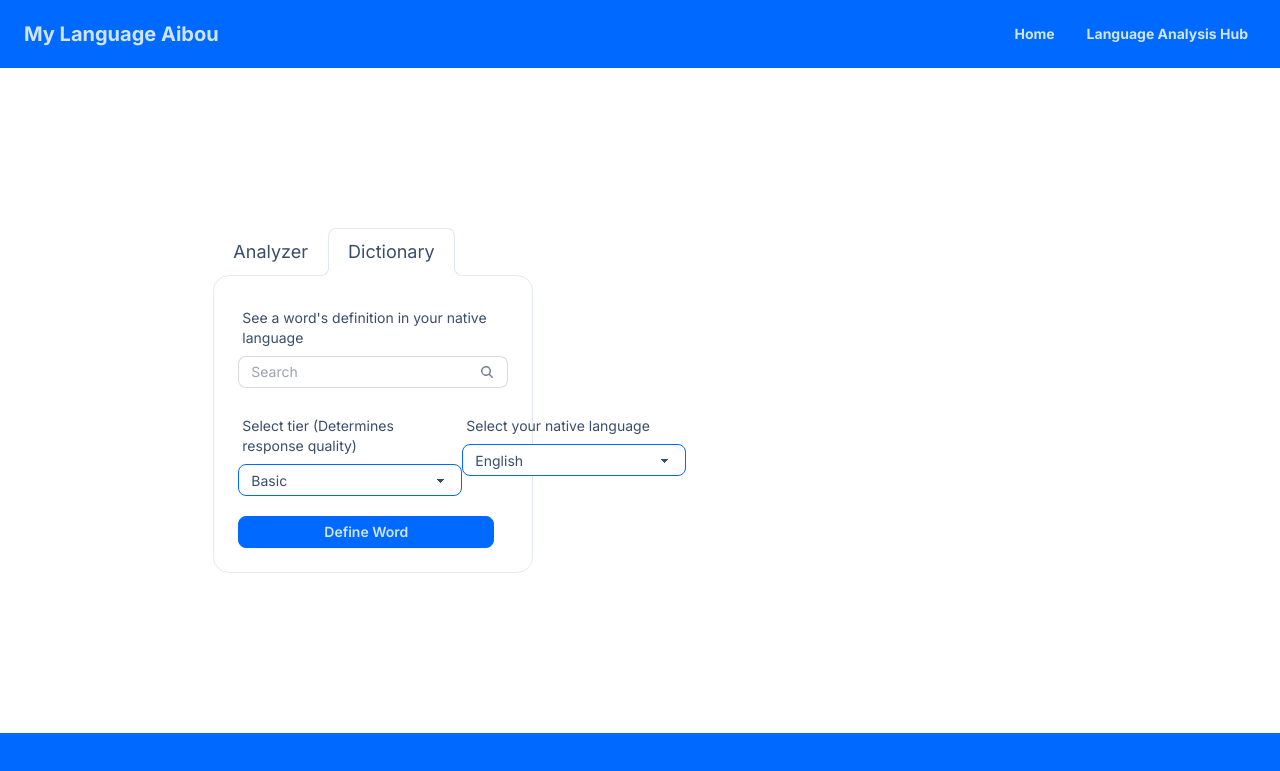
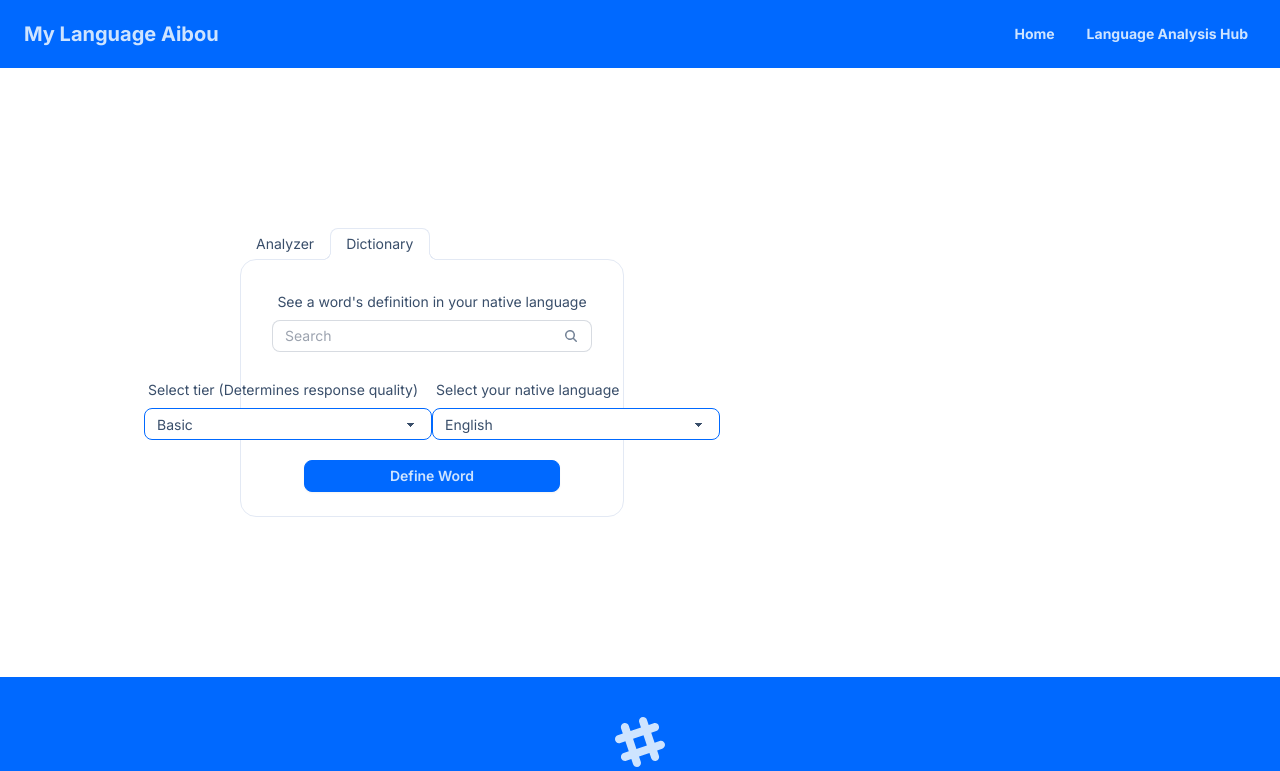
Before and after one commit to Lionel-Wilson/My-Language-Aibou, a Next.js app: page /search in a window 1280 px wide. Shown: the top 771 px of the page. Built offline with nearby package versions, Linux system fonts and the light colour scheme.

Commit message:
update css at 768px width

```diff
--- a/src/app/components/footer.tsx
+++ b/src/app/components/footer.tsx
@@ -17,9 +17,9 @@ export default function Footer() {
             <path d="M22.672 15.226l-2.432.811.841 2.515c.33 1.019-.209 2.127-1.23 2.456-1.15.325-2.148-.321-2.463-1.226l-.84-2.518-5.013 1.677.84 2.517c.391 1.203-.434 2.542-1.831 2.542-.88 0-1.601-.564-1.86-1.314l-.842-2.516-2.431.809c-1.135.328-2.145-.317-2.463-1.229-.329-1.018.211-2.127 1.231-2.456l2.432-.809-1.621-4.823-2.432.808c-1.355.384-2.558-.59-2.558-1.839 0-.817.509-1.582 1.327-1.846l2.433-.809-.842-2.515c-.33-1.02.211-2.129 1.232-2.458 1.02-.329 2.13.209 2.461 1.229l.842 2.515 5.011-1.677-.839-2.517c-.403-1.238.484-2.553 1.843-2.553.819 0 1.585.509 1.85 1.326l.841 2.517 2.431-.81c1.02-.33 2.131.211 2.461 1.229.332 1.018-.21 2.126-1.23 2.456l-2.433.809 1.622 4.823 2.433-.809c1.242-.401 2.557.484 2.557 1.838 0 .819-.51 1.583-1.328 1.847m-8.992-6.428l-5.01 1.675 1.619 4.828 5.011-1.674-1.62-4.829z"></path>
           </svg>
           <p className="font-bold">
-            ACME Industries Ltd.
+            <a href="https://github.com/Lionel-Wilson">Lionel Wilson</a>
             <br />
-            Providing reliable tech since 1992
+            Providing reliable tech since 2022
           </p>
           <p>Copyright © ${new Date().getFullYear()} - All right reserved</p>
         </aside>
--- a/src/app/search/page.tsx
+++ b/src/app/search/page.tsx
@@ -100,8 +100,8 @@ export default function Page() {
           </div>
 
           {/* Page content here */}
-          <div className="  min-[410px]:flex min-[410px]:justify-center ml-6 min-[360px]:ml-11 min-[375px]:ml-14 min-[390px]:ml-16 min-[410px]:ml-0 my-20 sm:my-20 md:my-40">
-            <div role="tablist" className="tabs tabs-lifted  sm:tabs-lg  w-2/3">
+          <div className="min-[410px]:flex min-[410px]:justify-center ml-6 min-[360px]:ml-11 min-[375px]:ml-14 min-[390px]:ml-16 min-[410px]:ml-0 sm:ml-8 my-20 md:my-40">
+            <div role="tablist" className="tabs tabs-lifted w-2/3">
               <input
                 type="radio"
                 name="my_tabs_2"
@@ -111,29 +111,30 @@ export default function Page() {
               />
               <div
                 role="tabpanel"
-                className="tab-content bg-base-100 border-base-300 rounded-box p-6 max-w-xs"
+                className="tab-content bg-base-100 border-base-300 rounded-box p-6 max-w-xs sm:max-w-sm"
               >
                 <form action={expressionAnalysisAction}>
                   <div>
                     <label className="form-control">
-                      <div className="label">
+                      <div className="label sm:flex sm:justify-center">
                         <span className="label-text text-xs min-[410px]:text-sm">
-                          Type a Sentence to Explore Its Meaning and Grammar
+                          Type a sentence to explore it&apos;s meaning
                         </span>
                       </div>
+                      <div className="sm:flex sm:justify-center">
                         <textarea
                           name="phrase"
                           className="textarea textarea-bordered textarea-xs min-[410px]:textarea-md w-full max-w-xs sm:h-24 "
                           placeholder="Paste your phrase here..."
                         ></textarea>
-                      <div className="label"></div>
+                      </div>
                     </label>
                   </div>
 
-                  <div className="flex flex-wrap justify-items-start">
+                  <div className="flex flex-wrap justify-items-start sm:flex sm:justify-center mt-2">
                     <div>
-                      <div className="label w-56">
-                        <span className="label-text text-xs min-[410px]:text-sm">
+                      <div className="label w-56 sm:w-72 ">
+                        <span className="label-text text-xs min-[410px]:text-sm ">
                           Select tier (Determines response quality)
                         </span>
                       </div>
@@ -148,7 +149,7 @@ export default function Page() {
                       </select>
                     </div>
                     <div>
-                      <div className="label w-56">
+                      <div className="label w-56 sm:w-72">
                         <span className="label-text text-xs min-[410px]:text-sm">
                           Select your native language
                         </span>
@@ -165,7 +166,7 @@ export default function Page() {
                       </select>
                     </div>
                   </div>
-                  <div className="mt-5">
+                  <div className="mt-5 sm:flex sm:justify-center">
                     <input
                       type="submit"
                       value="Translate and Learn"
@@ -203,16 +204,17 @@ export default function Page() {
               />
               <div
                 role="tabpanel"
-                className="tab-content bg-base-100 border-base-300 rounded-box p-6 max-w-xs"
+                className="tab-content bg-base-100 border-base-300 rounded-box p-6 max-w-xs sm:max-w-sm"
               >
                 <form action={dictionaryAction}>
                   <div>
                     <label className="form-control">
-                      <div className="label">
+                      <div className="label sm:flex sm:justify-center">
                         <span className="label-text text-xs min-[410px]:text-sm">
                           See a word&apos;s definition in your native language
                         </span>
                       </div>
+                      <div className="sm:flex sm:justify-center">
                         <label className="input input-bordered flex items-center gap-2 input-xs min-[410px]:input-sm w-full max-w-xs">
                           <input
                             type="text"
@@ -233,9 +235,11 @@ export default function Page() {
                             />
                           </svg>
                         </label>
-                      <div className="flex justify-items-start flex-wrap sm:flex-nowrap mt-2 sm:mt-5">
+                      </div>
+
+                      <div className="flex justify-items-start sm:justify-center flex-wrap md:flex-nowrap mt-2 sm:mt-5">
                         <div>
-                          <div className="label w-56">
+                          <div className="label w-56  sm:w-72">
                             <span className="label-text text-xs min-[410px]:text-sm">
                               Select tier (Determines response quality)
                             </span>
@@ -251,7 +255,7 @@ export default function Page() {
                           </select>
                         </div>
                         <div>
-                          <div className="label w-56">
+                          <div className="label w-56  sm:w-72">
                             <span className="label-text text-xs min-[410px]:text-sm">
                               Select your native language
                             </span>
@@ -268,7 +272,7 @@ export default function Page() {
                           </select>
                         </div>
                       </div>
-                      <div className="mt-5">
+                      <div className="mt-5 sm:flex sm:justify-center">
                         <input
                           type="submit"
                           value="Define Word"
```
Lines whose indentation alone changed are shown as unchanged.
